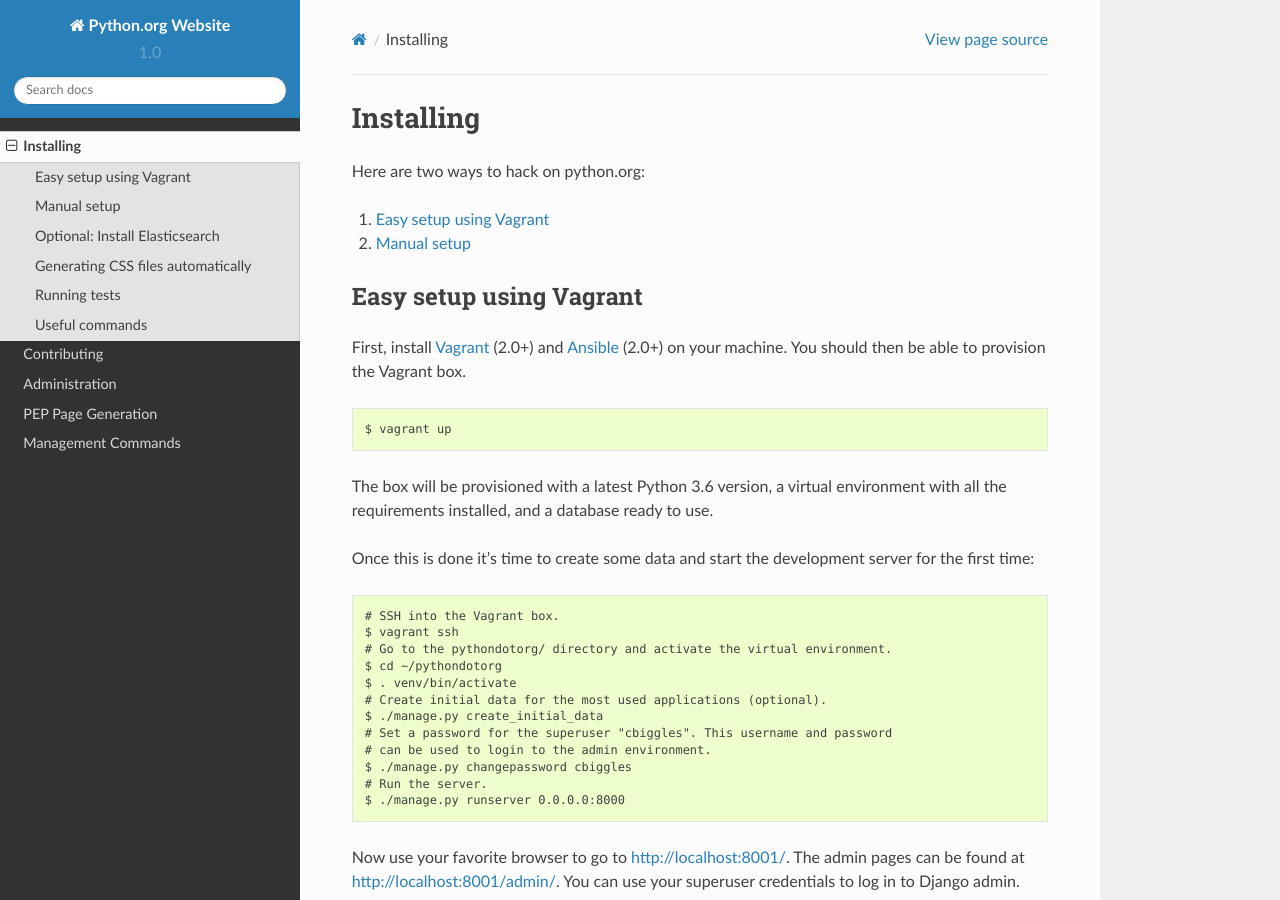
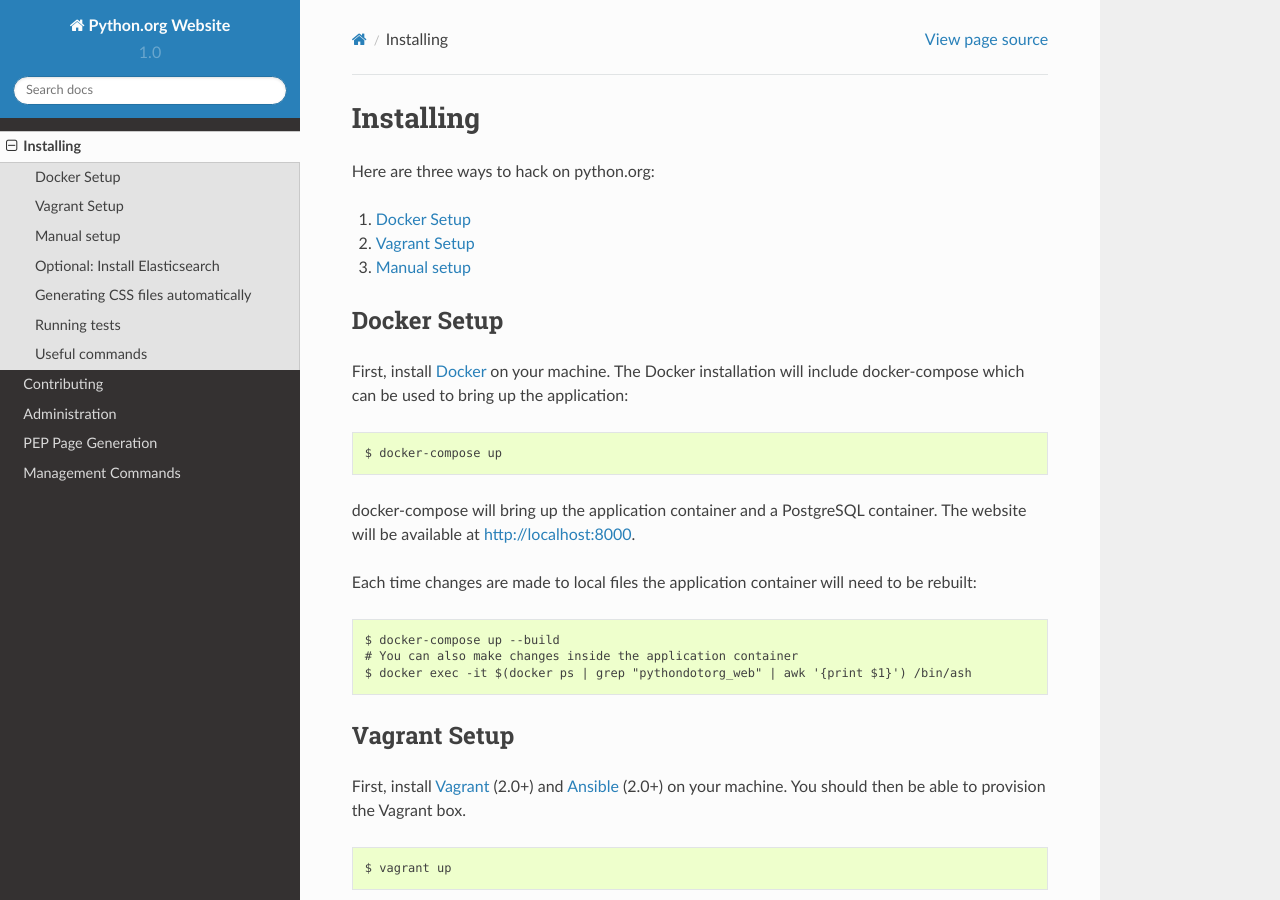
Before and after one commit to python/pythondotorg, a Sphinx documentation site: the page built from docs/source/install.rst, in a window 1280 px wide and 900 px high. Built offline with Sphinx 7.4.7 and the Read the Docs theme 2.0.0, drawn with Linux system fonts in a browser that asks for light colours.

Commit message:
Add Docker development option

```diff
--- a/docs/source/install.rst
+++ b/docs/source/install.rst
@@ -1,15 +1,42 @@
 Installing
 ==========
 
-Here are two ways to hack on python.org:
+Here are three ways to hack on python.org:
 
-1. :ref:`vagrant-setup`
-2. :ref:`manual-setup`
+1. :ref:`docker-setup`
+2. :ref:`vagrant-setup`
+3. :ref:`manual-setup`
+
+.. _docker-setup:
+
+Docker Setup
+------------
+
+First, install Docker_ on your machine. The Docker installation will
+include docker-compose which can be used to bring up the application:
+
+::
+
+    $ docker-compose up
+
+docker-compose will bring up the application container and a PostgreSQL
+container. The website will be available at http://localhost:8000.
+
+Each time changes are made to local files the application container
+will need to be rebuilt:
+
+::
+
+    $ docker-compose up --build
+    # You can also make changes inside the application container
+    $ docker exec -it $(docker ps | grep "pythondotorg_web" | awk '{print $1}') /bin/ash
+
+.. _Docker: https://docs.docker.com/install/
 
 .. _vagrant-setup:
 
-Easy setup using Vagrant
-------------------------
+Vagrant Setup
+-------------
 
 First, install Vagrant_ (2.0+) and Ansible_ (2.0+) on your machine.
 You should then be able to provision the Vagrant box.
```
Also changed, not shown: docker-compose.yml (added, +27 -0 lines), 2 other files.
